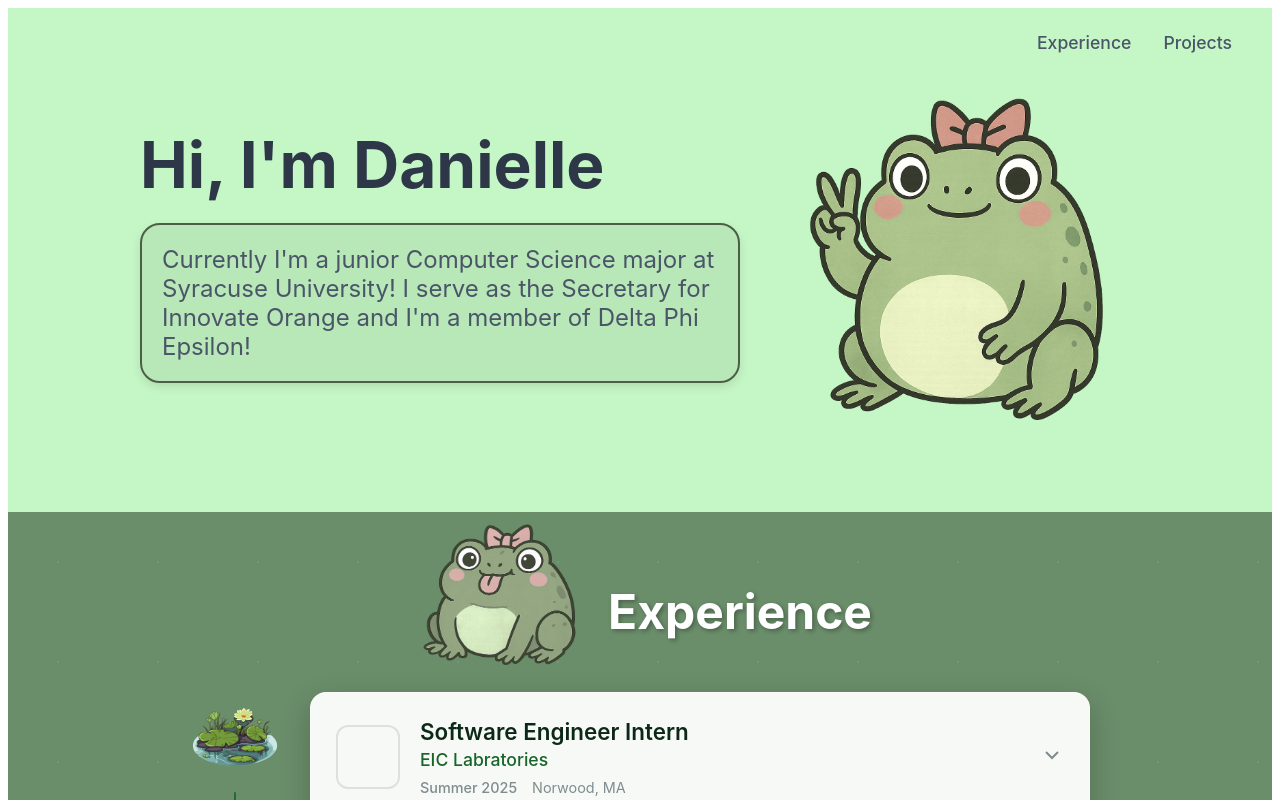
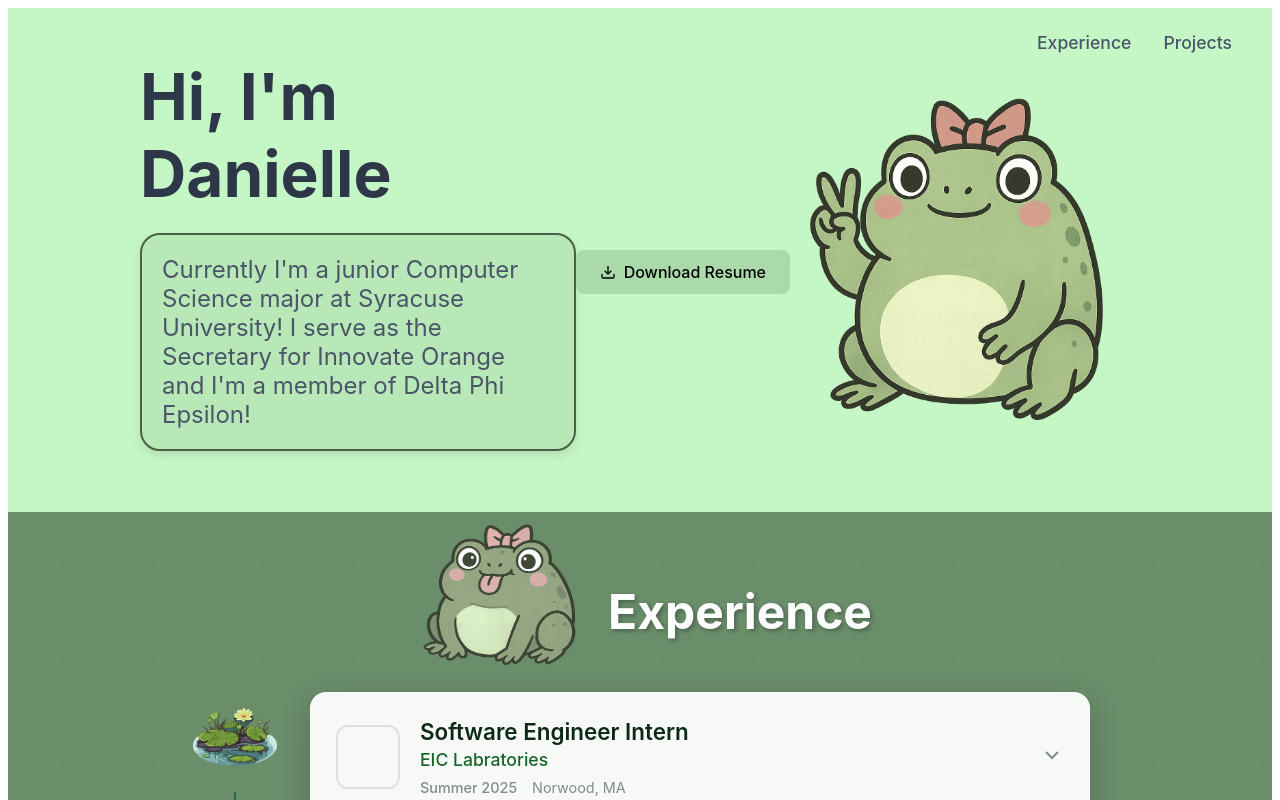
Before and after one commit to dalawton/my-portfolio, a Next.js app: page / in a window 1280 px wide. Shown: the top 800 px of the page. Built offline with nearby package versions, Linux system fonts and the light colour scheme.

Commit message:
added resume field

```diff
--- a/pages/index.js
+++ b/pages/index.js
@@ -93,6 +93,28 @@
             <p className={homeStyles.subtitle}>Currently I&apos;m a junior Computer Science major at Syracuse University! I serve as the Secretary for Innovate Orange and I&apos;m a member of Delta Phi Epsilon!</p>
           </div>
 
+          <div className={homeStyles.resumeSection}>
+            <a
+              href="/resume.pdf"
+              download="Resume-Danielle_Lawton.pdf"
+              className={homeStyles.resumeLink}
+            >
+              <svg
+                width="20"
+                height="20"
+                viewBox="0 0 24 24"
+                fill="none"
+                stroke="currentColor"
+                strokeWidth="2"
+                className={homeStyles.downloadIcon}
+              >
+                <path d="M21 15v4a2 2 0 0 1-2 2H5a2 2 0 0 1-2-2v-4"/>
+                <polyline points="7,10 12,15 17,10"/>
+                <line x1="12" y1="15" x2="12" y2="3"/>
+              </svg>
+              Download Resume
+            </a>
+          </div>
           <div className={homeStyles.illustration}>
             <Image
               src="/peace-frog.png"
--- a/styles/Home.module.css
+++ b/styles/Home.module.css
@@ -79,6 +79,33 @@
   justify-content: center;
 }
 
+.resumeSection {
+  margin-top: 1.5rem;
+}
+
+.resumeLink {
+  display: inline-flex;
+  align-items: center;
+  gap: 0.5rem;
+  padding: 0.75rem 1.5rem;
+  background-color: #aadaaa;
+  color: rgb(0, 0, 0);
+  text-decoration: none;
+  border-radius: 0.5rem;
+  font-weight: 500;
+  transition: all 0.3s ease;
+}
+
+.resumeLink:hover {
+  background-color: #7a967a;
+  transform: translateY(-2px);
+}
+
+.downloadIcon {
+  width: 16px;
+  height: 16px;
+}
+
 @keyframes float {
   0%, 100% {
     transform: translateY(0px);
```
